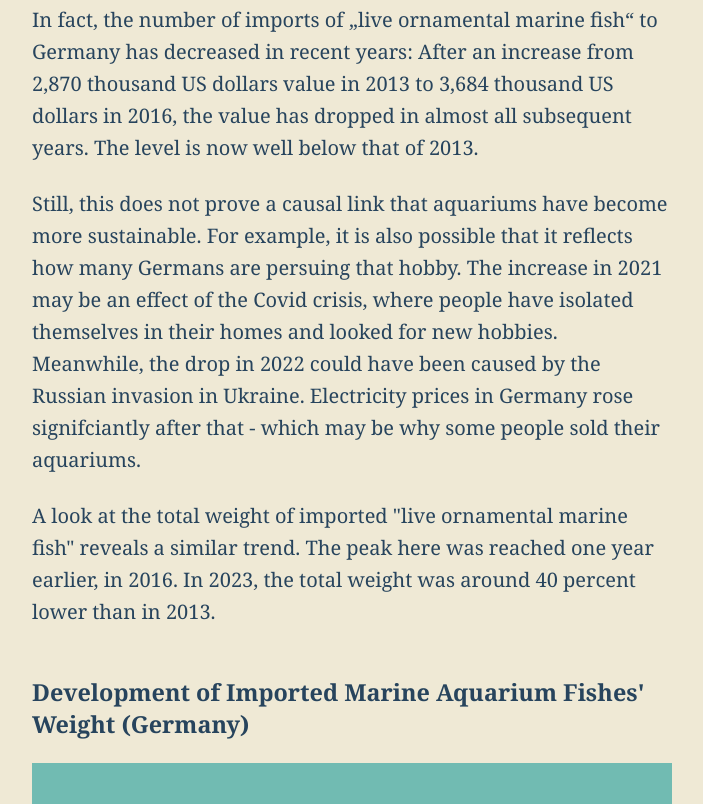
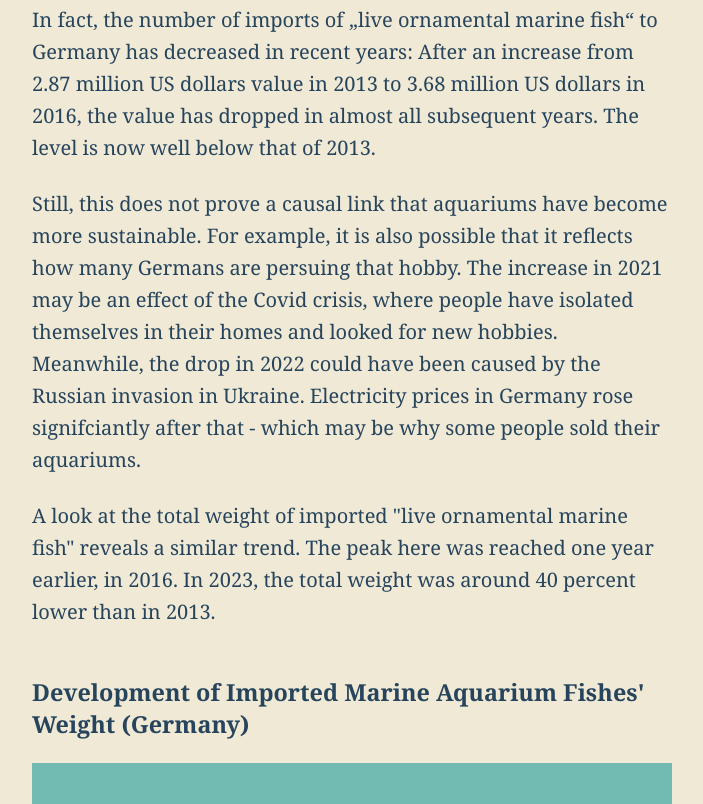
Before and after one commit to sophiabmnn/are-aquariums-becoming-more-sustainable, a plain HTML site: page index.html in a window 1280 px wide. Shown: the part 3325-4129 px from the top of the page, without its empty margins (288-991 px from the left). Drawn offline with Linux system fonts and the light colour scheme.

Commit message:
minor changes in the website's text

```diff
--- a/index.html
+++ b/index.html
@@ -184,7 +184,7 @@
         <p> But is that true?</p>
         <p>The "Statistisches Bundesamt" is a German authority that collects figures on foreign trade. The value and weight of almost 15,000 products imported into Germany are recorded every year - including “live ornamental marine fish”. The data thus reveals the development of imports of marine aquarium fishes to Germany.</p>
         <iframe title="Import Value of Marine Aquarium Fishes Dropped" aria-label="Interactive line chart" id="datawrapper-chart-0v6t8" src="https://datawrapper.dwcdn.net/0v6t8/3/" scrolling="no" frameborder="0" style="width: 0; min-width: 100% !important; border: none;" height="475" data-external="1"></iframe><script type="text/javascript">!function(){"use strict";window.addEventListener("message",(function(a){if(void 0!==a.data["datawrapper-height"]){var e=document.querySelectorAll("iframe");for(var t in a.data["datawrapper-height"])for(var r,i=0;r=e[i];i++)if(r.contentWindow===a.source){var d=a.data["datawrapper-height"][t]+"px";r.style.height=d}}}))}();</script>
-        <p> In fact, the number of imports of „live ornamental marine fish“ to Germany has decreased in recent years: After an increase from 2,870 thousand US dollars value in 2013 to 3,684 thousand US dollars in 2016, the value has dropped in almost all subsequent years. The level is now well below that of 2013.</p>
+        <p> In fact, the number of imports of „live ornamental marine fish“ to Germany has decreased in recent years: After an increase from 2.87 million US dollars value in 2013 to 3.68 million US dollars in 2016, the value has dropped in almost all subsequent years. The level is now well below that of 2013.</p>
         <p> Still, this does not prove a causal link that aquariums have become more sustainable. For example, it is also possible that it reflects how many Germans are persuing that hobby. The increase in 2021 may be an effect of the Covid crisis, where people have isolated themselves in their homes and looked for new hobbies. Meanwhile, the drop in 2022 could have been caused by the Russian invasion in Ukraine. Electricity prices in Germany rose signifciantly after that - which may be why some people sold their aquariums.</p>
         <p> A look at the total weight of imported "live ornamental marine fish" reveals a similar trend. The peak here was reached one year earlier, in 2016. In 2023, the total weight was around 40 percent lower than in 2013.</p>
         <figure class="figure ">
```
